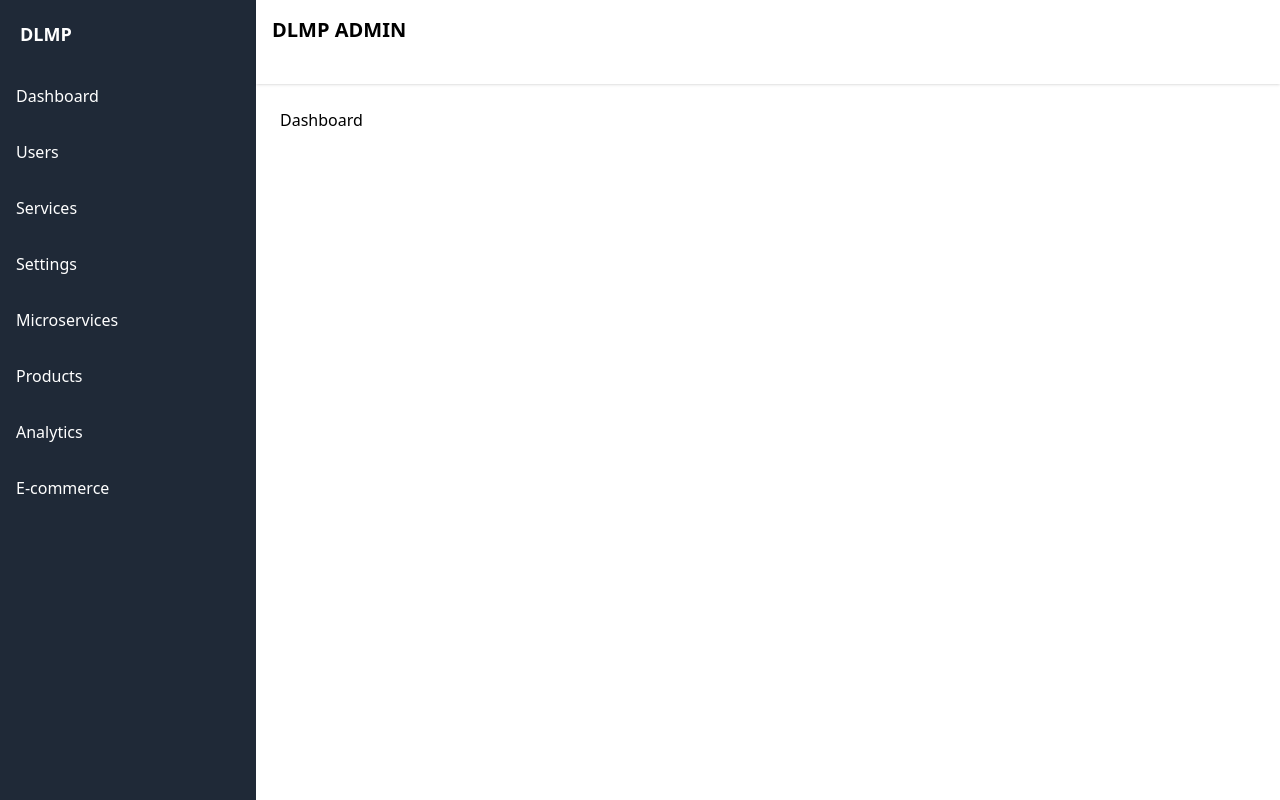
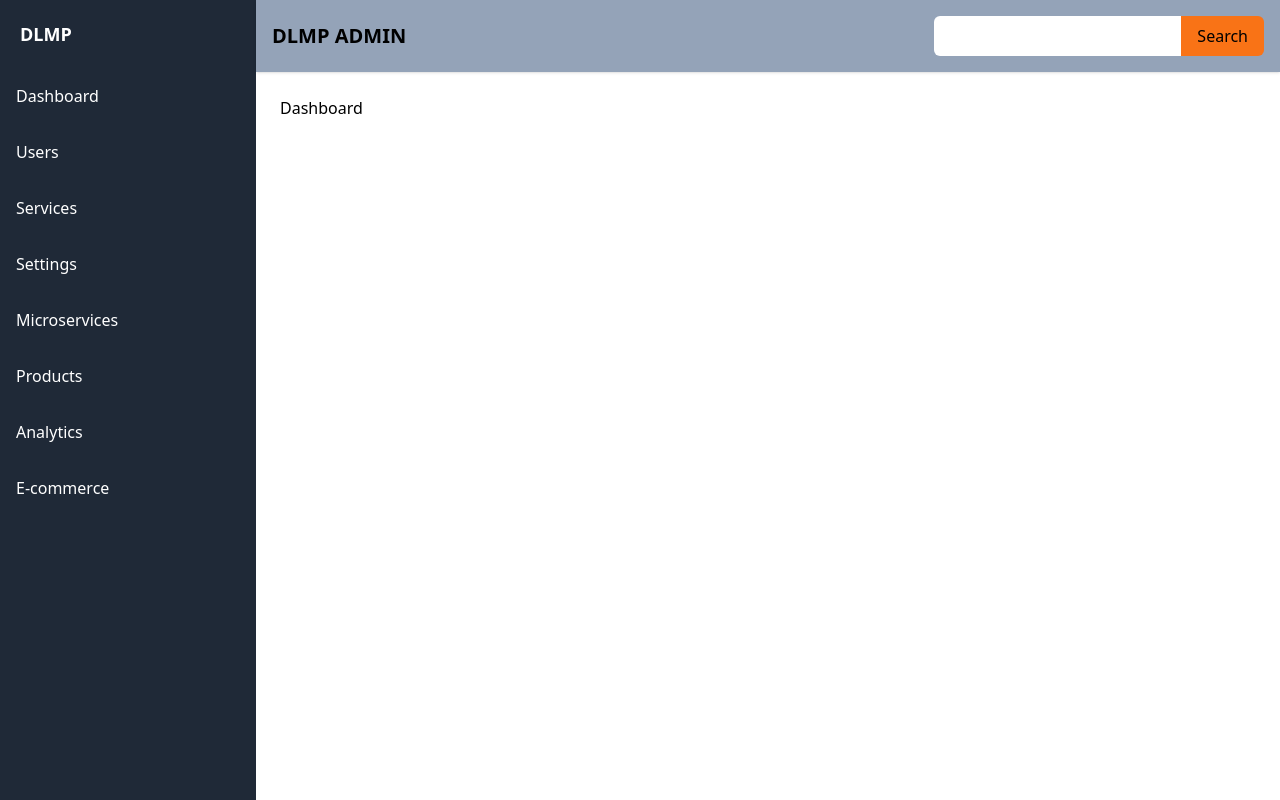
Before and after one commit to rapheric/new, a React (Vite) app: page /dashboardLayout in a window 1280 px wide. Built offline with nearby package versions, Linux system fonts and the light colour scheme.

Commit message:
modified navbar

```diff
--- a/src/admin/Layout/navbar.tsx
+++ b/src/admin/Layout/navbar.tsx
@@ -1,12 +1,24 @@
-
 
 const AdminNavbar = () => {
   return (
-    <header className="bg-white shadow p-4">
+
+    <header className="bg-slate-400 shadow p-4 flex items-center justify-between">
+      <div className="">
       <h1 className="text-xl font-bold">DLMP ADMIN</h1>
+      </div>
     <div>
-      <input type="text" name="search"
-      />
+      <div className=" ">
+      <form className="flex">
+            <input
+              type="text"
+
+              className="flex-1 p-2 bg-white text-white rounded-l-md focus:outline-none"
+            />
+            <button className="bg-orange-500 px-4 py-2 rounded-r-md">
+              Search
+            </button>
+          </form>
+    </div>
     </div>
     </header>
   );
```
